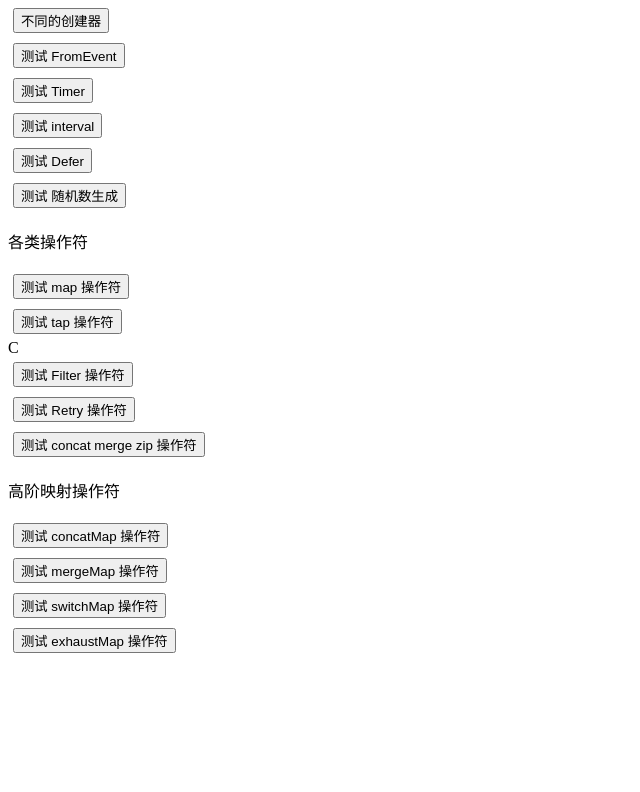
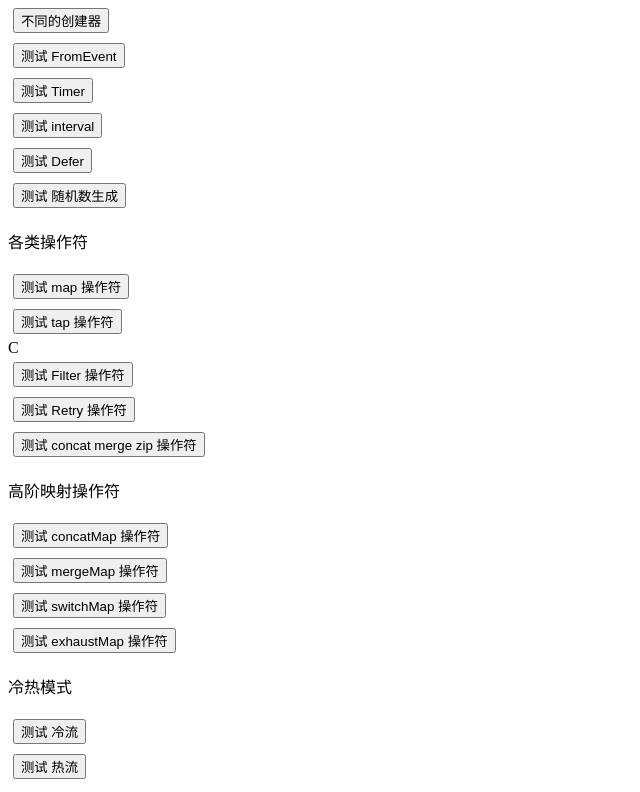
Before and after one commit to demongel/learn-ang, an Angular app: page /lesson6 in a window 1280 px wide. Shown: the part 184-976 px from the top of the page, without its empty margins (0-640 px from the left). Before the commit the page ends 850 px from the top, so only its background shows below. Built offline with nearby package versions, Linux system fonts and the light colour scheme.

Commit message:
7.3 响应式编程 | rxjs  可观察对象的冷热模式

```diff
--- a/src/app/demo/rx/rx.component.html
+++ b/src/app/demo/rx/rx.component.html
@@ -32,3 +32,7 @@
 <div> <button (click)="testMergeMap()">测试 mergeMap 操作符 </button></div>
 <div> <button (click)="testSwitchMap()">测试 switchMap 操作符 </button></div>
 <div> <button (click)="testExhaustMap()">测试 exhaustMap 操作符 </button></div>
+
+<p> 冷热模式 </p>
+<div> <button (click)="testColdFlow()">测试 冷流</button></div>
+<div> <button (click)="testHotFlow()">测试 热流 </button></div>
--- a/src/app/demo/rx/rx.component.ts
+++ b/src/app/demo/rx/rx.component.ts
@@ -1,5 +1,5 @@
 import { Component } from '@angular/core';
-import { of, map, filter, from, range, fromEvent, timer, interval, defer, tap, mergeMap, throwError, retry, concat, merge, zip, concatMap, switchMap, exhaustMap, take } from 'rxjs';
+import { of, map, filter, from, range, fromEvent, timer, interval, defer, tap, mergeMap, throwError, retry, concat, merge, zip, concatMap, switchMap, exhaustMap, take, share } from 'rxjs';
 
 @Component({
   selector: 'app-rx',
@@ -262,4 +262,31 @@ export class RxComponent {
       exhaustMap(ev => interval(1000).pipe(take(3)))
     ).subscribe(item => console.log(item));
   }
+
+  testColdFlow() {
+    let obs$ = interval(1000).pipe(take(4));
+
+    // 对于每一个订阅来说 每次的结果都是一样的
+    obs$.subscribe(data => { console.log("1st subscriber:" + data) });
+    obs$.subscribe(data => { console.log("2nd subscriber:" + data) });
+
+    setTimeout(() => {
+      obs$.subscribe(data => { console.log("3rd subscriber:" + data) });
+    }, 1000); // 延迟1s
+  }
+
+  testHotFlow() {
+
+    // share操作符的作用是将原始的可观察对象共享给一个新的可观察对象。
+    // 只要至少有一个订阅，该可观察对象便会被预定并发出数据。
+    let obs$ = interval(1000).pipe(take(5), share());
+
+    // 对于每一个订阅来说 每次的结果都是一样的
+    obs$.subscribe(data => { console.log("1st subscriber:" + data) });
+
+    // 2nd 会从 2 开始打印
+    setTimeout(() => {
+      obs$.subscribe(data => { console.log("2nd subscriber:" + data) });
+    }, 2000); // 延迟1s
+  }
 }
```
Also changed, not shown: src/assets/angular-memo/032可观察对象的冷热模式.md (added, +10 -0 lines).
